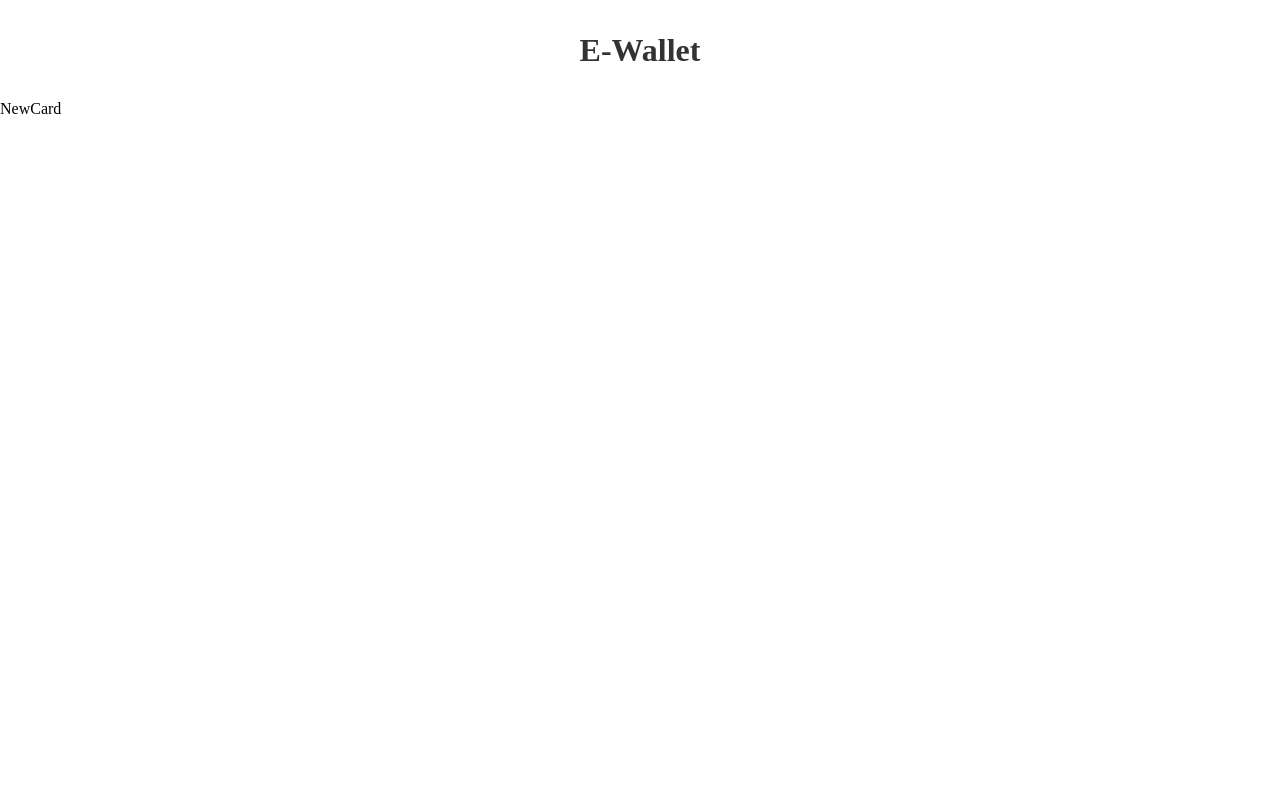
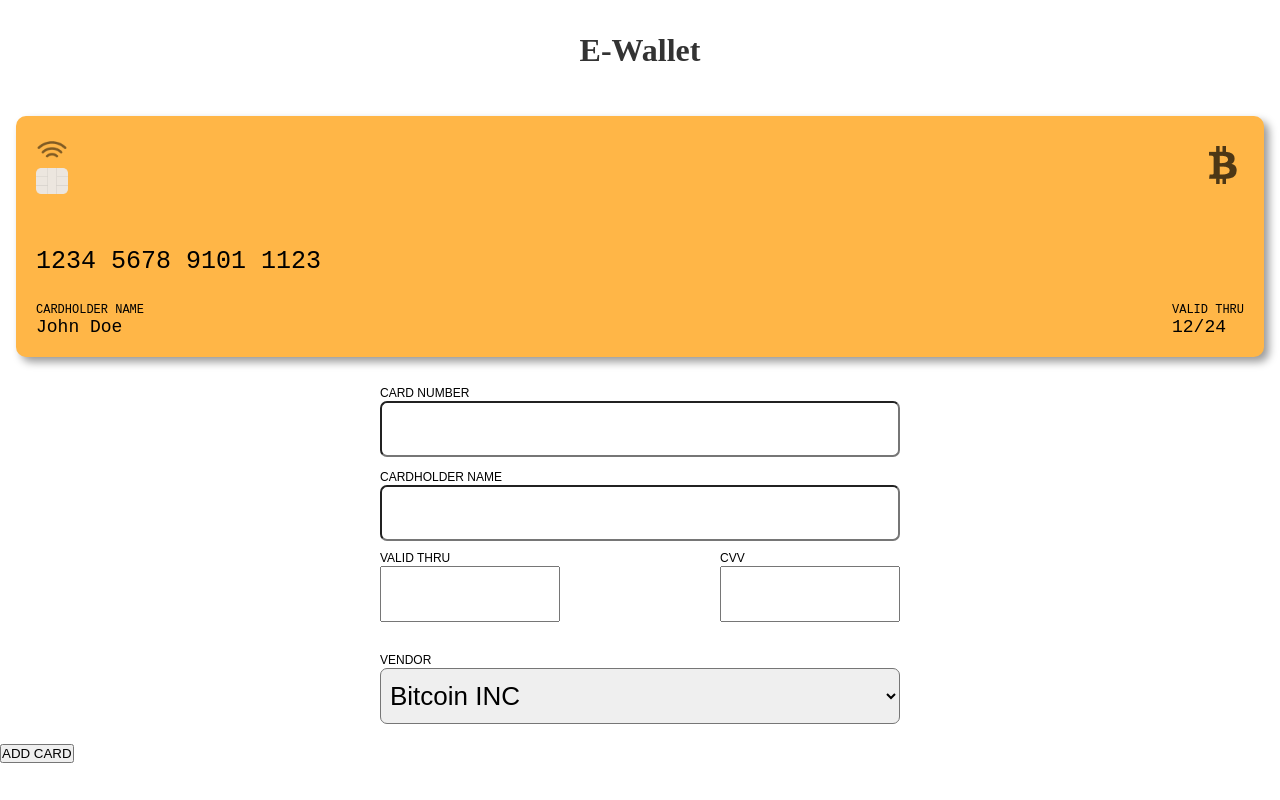
Before and after one commit to yret1/grupp6react, a React (Vite) app: page /new in a window 1280 px wide. Built offline with nearby package versions, Linux system fonts and the light colour scheme; a web font is replaced by a local one.

Commit message:
Commit main

```diff
--- a/src/App.jsx
+++ b/src/App.jsx
@@ -3,10 +3,20 @@ import { BrowserRouter, Routes, Route } from 'react-router-dom'
 import Wallet from './pages/Wallet'
 import TopComponent from './components/TopComponent'
 import NewCard from './pages/NewCard'
+import { useEffect, useState } from 'react'
 
 
 
 function App() {
+
+  const [cards, setCards] = useState([]);
+
+
+  useEffect(() => {
+
+    console.log(cards)
+
+  }, [cards])
 
 
   return (
@@ -17,7 +27,7 @@ function App() {
   <Routes >
 
     <Route index path='/' element={<Wallet />} />
-    <Route path='/new' element={<NewCard />} />
+    <Route path='/new' element={<NewCard setCards={setCards} />} />
 
   </Routes>
 
--- /dev/null
+++ b/src/components/Button.jsx
@@ -0,0 +1,25 @@
+/* eslint-disable react/prop-types */
+import "../styles/Button.css"
+const Button = (props) => {
+
+
+
+    const {newcard, updateCards} = props;
+
+
+
+
+  return (
+    <>
+
+            {newcard
+            ? <button>ADD NEW CARD</button>
+            : <button onClick={updateCards} >ADD CARD</button>
+            }
+
+            </>
+
+        )
+    }
+
+export default Button
--- a/src/components/Card.jsx
+++ b/src/components/Card.jsx
@@ -1,9 +1,9 @@
+/* eslint-disable react/prop-types */
 
 import "../styles/Card.css"
 
 const Card = ({variant}) => {
   return (
-
 <section className={`card ${variant}`}>
 
   <article className="all-icons">
--- a/src/components/CardFormComponent.jsx
+++ b/src/components/CardFormComponent.jsx
@@ -1,29 +1,69 @@
 import "../styles/CardFormComponent.css"
 
-const CardFormComponent = () => {
+const CardFormComponent = (props) => {
+
+  const {setName, setNumber, setCvv, setValidity, setVendor} = props;
+
+
+
+
+
+  const handleValidity = (e) => {
+
+     // Get the input value
+  let input = e.target.value.replace(/\D/g, '');
+
+  // Ensure the input is not longer than 4 characters
+  if (input.length > 4) {
+    input = input.substr(0, 4);
+  }
+
+  // Split the input into MM and YY parts
+  let month = input.substr(0, 2);
+  let year = input.substr(2, 2);
+
+  // Format the input as MM/YY
+  let formattedInput = month + (year ? '/' + year : '');
+
+  // Update the input value
+  e.target.value = formattedInput;
+
+
+  setValidity(formattedInput);
+
+  }
+
+
+
+
+
+
+
+
+
   return (
     <section className="cardformsection">
         <form className='cardform'>
             <label className="cardformtext">CARD NUMBER</label><br/>
-            <input className="input" type="number" /><br/>
+            <input onChange={(e) => {setNumber(e.currentTarget.value)}}  className="input" type="number" /><br/>
             <label className="cardformtext">CARDHOLDER NAME</label><br/>
-            <input className="input"type="text" /><br/>
+            <input onChange={(e) => {setName(e.currentTarget.value)}} className="input"type="text" /><br/>
             <div className="cardformsmall-wrapper">
             <div className="cardformsmall-1">
             <label className="cardformtext">VALID THRU</label>
-            <input className="input-valid"type="number" /><br/>
+            <input onChange={handleValidity} className="input-valid"type="text" /><br/>
             </div>
             <div className="cardformsmall-2">
             <label className="cardformtext">CVV</label>
-            <input className="input-valid"type="number" /><br/>
+            <input onChange={(e) => {setCvv(e.currentTarget.value)}} className="input-valid"type="number" /><br/>
             </div>
             </div>
             <label className="cardformtext">VENDOR</label><br/>
-            <select className="option" name="vendor">
-            <option value="volvo">Bitcoin INC</option>
-            <option value="volvo">Ninja Bank</option>
-            <option value="volvo">Block Chain INC</option>
-            <option value="volvo">Evil Corp</option>
+            <select onChange={(e) => {setVendor(e.currentTarget.value)}} className="option" name="vendor">
+            <option value="Bitcoin INC">Bitcoin INC</option>
+            <option value="Ninja Bank">Ninja Bank</option>
+            <option value="Block Chain INC">Block Chain INC</option>
+            <option value="Evil Corp">Evil Corp</option>
             </select>
         </form>
     </section>
--- a/src/pages/NewCard.jsx
+++ b/src/pages/NewCard.jsx
@@ -1,8 +1,52 @@
+import { useEffect, useState } from "react";
+import Button from "../components/Button"
+import CardFormComponent from "../components/CardFormComponent"
+
+import "../styles/NewCard.css"
+import Card from "../components/Card";
 
 
-const NewCard = () => {
+const NewCard = ({setCards}) => {
+
+
+
+
+
+  const [name, setName] = useState("FIRSTNAME LASTNAME");
+  const [number, setNumber] = useState("XXXX XXXX XXXX XXXX");
+  const [cvv, setCvv] = useState("XXX");
+  const [validity, setValidity] = useState("MM/YY");
+  const [vendor, setVendor] = useState("");
+
+
+
+  const updateCards = () => {
+
+    setCards((prev) => {
+
+      return [...prev, {
+        name: name,
+        number: number,
+        cvv: cvv,
+        validity: validity,
+        vendor: vendor
+      }]
+
+    })
+
+  }
+
+
+
+
+
+
   return (
-    <div>NewCard</div>
+    <section className="newcardwrapper">
+      <Card name={name} number={number} cvv={cvv} validity={validity} vendor={vendor} />
+      <CardFormComponent setName={setName} setNumber={setNumber} setCvv={setCvv} setValidity={setValidity} setVendor={setVendor} />
+      <Button updateCards={updateCards} newcard={false}/>
+    </section>
   )
 }
 
--- a/src/pages/Wallet.jsx
+++ b/src/pages/Wallet.jsx
@@ -1,3 +1,4 @@
+import Button from "../components/Button"
 import Card from "../components/Card"
 
 const Wallet = () => {
@@ -8,6 +9,9 @@ const Wallet = () => {
       <Card variant="ninja-bank"/>
       <Card variant="block-chain"/>
       <Card variant="evil-corp"/>
+
+
+      <Button newcard={true}/>
     </section>
   )
 }
--- a/src/styles/CardFormComponent.css
+++ b/src/styles/CardFormComponent.css
@@ -13,9 +13,11 @@
     flex-direction: column;
 }
 .cardformsmall-wrapper {
-    width: 390px;
+    width: 100%;
     font-family: 'PT Mono', sans-serif;
     display: flex;
+    align-items: center;
+    gap: 6px;
     justify-content: space-between;
 }
 .cardformsection {
@@ -31,7 +33,7 @@
 }
 .input, .option {
     height: 56px;
-    width: 390px;
+    width: 100%;
     margin-bottom: 10px;
     font-size: 26px;
     font-family: 'PT Mono', sans-serif;
```
Also changed, not shown: src/styles/Button.css (added), src/styles/NewCard.css (added).
